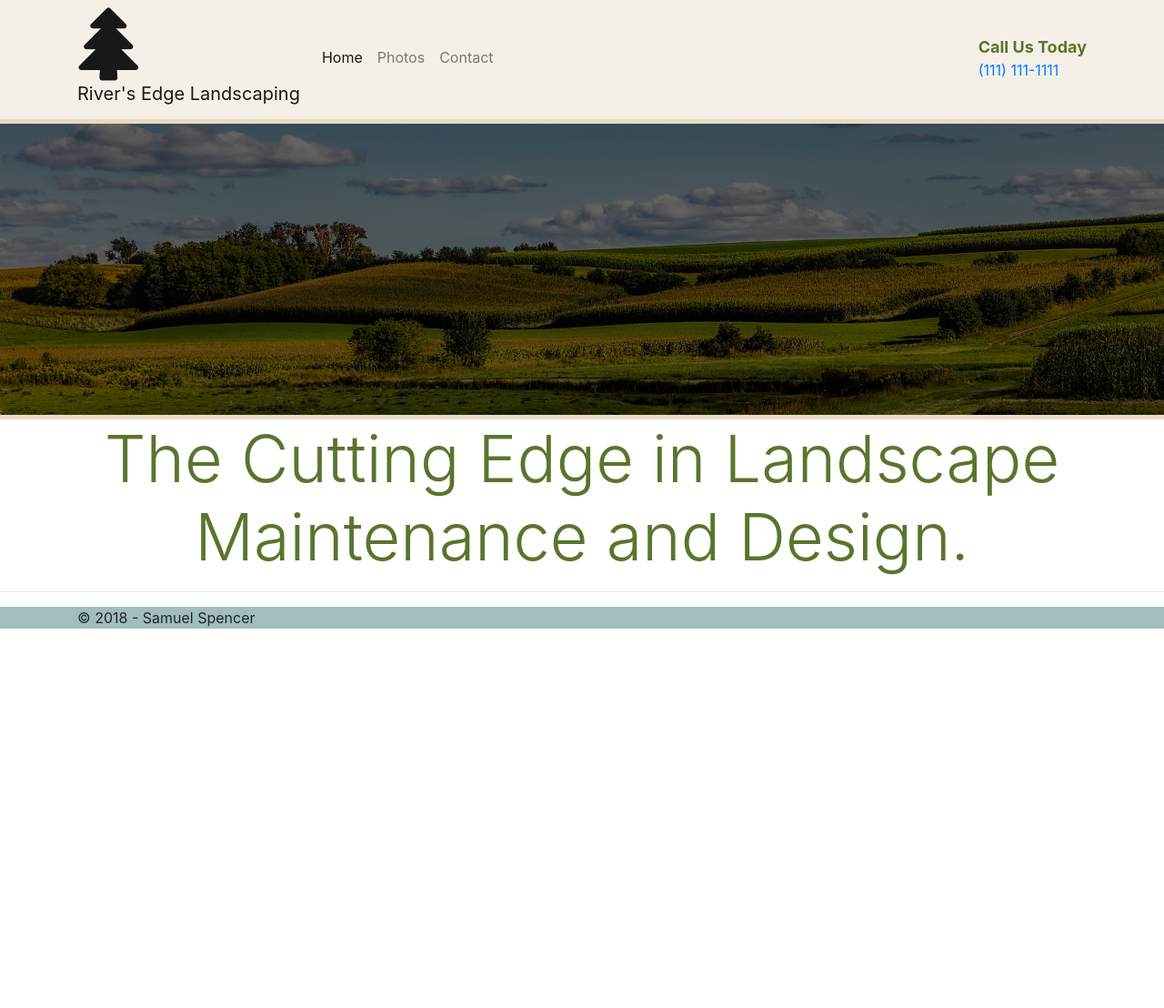
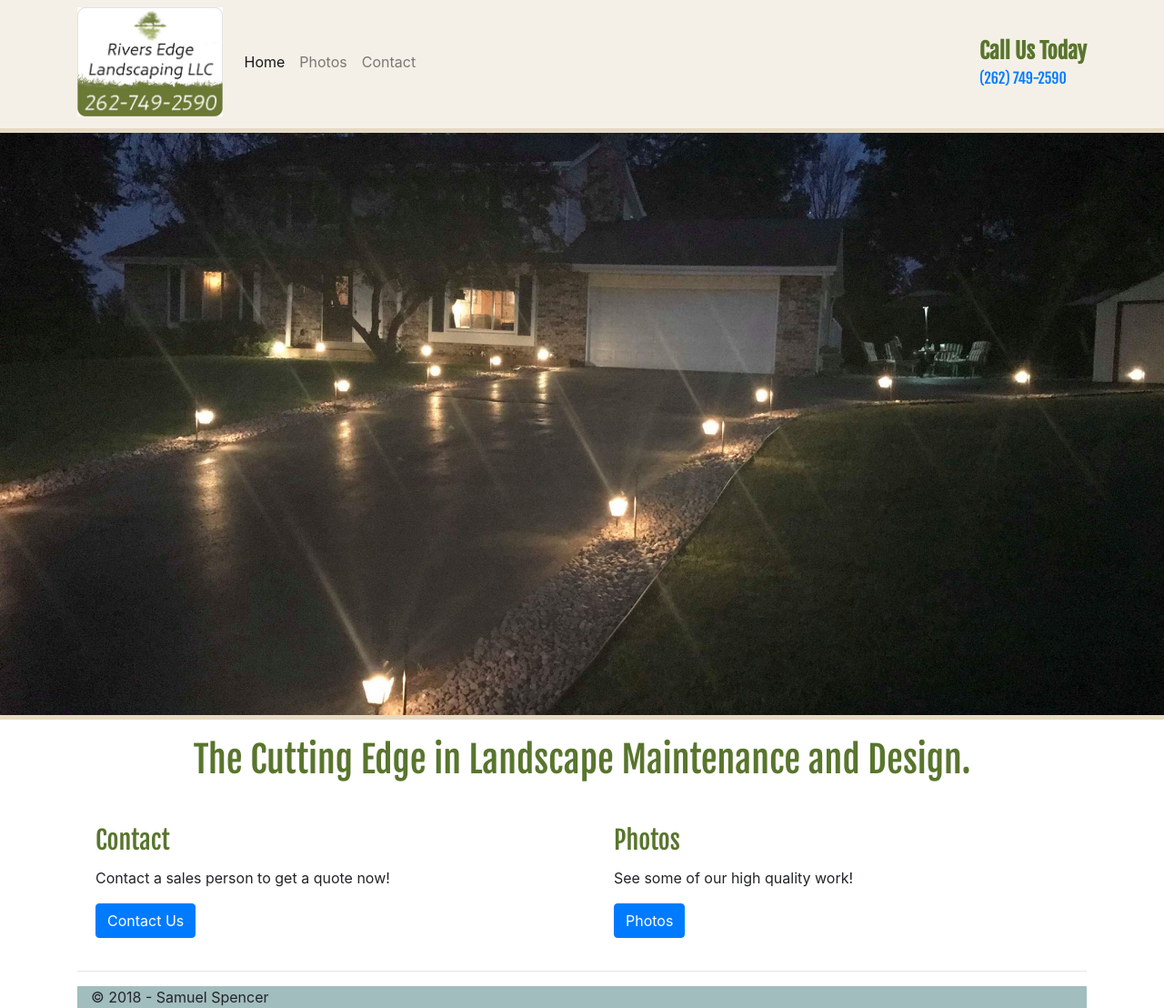
Before and after one commit to spencersa/LandscapeSite, a website: page index.html in a window 1280 px wide. Shown: the part 5-1113 px from the top of the page at 91% size. Before the commit the page ends 800 px from the top, so only its background shows below. Drawn offline with nearby package versions, Linux system fonts and the light colour scheme.

Commit message:
make the website so much beter

```diff
--- a/contact.html
+++ b/contact.html
@@ -11,7 +11,7 @@
     <link rel="stylesheet" href="./node_modules/bootstrap/dist/css/bootstrap.css" />
     <link rel="stylesheet" href="./node_modules/font-awesome/css/font-awesome.min.css" />
     <link rel="stylesheet" href="./css/site.css" />
-
+    <link href="https://fonts.googleapis.com/css?family=Fjalla+One" rel="stylesheet">
     <script src="./node_modules/bootstrap/dist/js/bootstrap.js"></script>
     <script src="./js/site.js"></script>
 </head>
@@ -21,8 +21,7 @@
     <nav class="navbar navbar-expand-lg navbar-light scrolling-navbar boarder-bottom">
          <div class="container">
              <a class="navbar-brand" href="#">
-                 <i class="fa fa-tree fa-4x" aria-hidden="true"></i>
-                 <div>River's Edge Landscaping</div>
+                 <img class="logo img-responsive" src="./content/icon.jpg" alt="">
              </a>
              <button class="navbar-toggler" type="button" data-toggle="collapse" data-target="#navbarSupportedContent" aria-controls="navbarSupportedContent" aria-expanded="false" aria-label="Toggle navigation">
                  <span class="navbar-toggler-icon"></span>
@@ -46,7 +45,7 @@
                              Call Us Today
                          </span>
                          <span class="text-color">
-                             <a href="tel:111-111-1111">(111) 111-1111</a>
+                             <a href="tel:262-749-2590">(262) 749-2590</a>
                          </span>
                      </li>
                  </ul>
@@ -59,7 +58,7 @@
         <div class="row">
             <div class="col-md-2"></div>
             <div class="col-md-8">
-                <h2>Contact Us</h2>
+                <h1 class="text-color">Contact Us</h1>
             </div>
             <div class="col-md-2"></div>
         </div>
--- a/css/site.css
+++ b/css/site.css
@@ -8,7 +8,7 @@ html, body {
 }
 
 header.masthead {
-    background: url('../content/stockPhoto.jpg') no-repeat center center scroll;
+    background: url('../content/headPhoto.jpg') no-repeat center center scroll;
     -webkit-background-size: cover;
     -moz-background-size: cover;
     background-size: cover;
@@ -18,12 +18,11 @@ header.masthead {
 header.masthead > .overlay {
     padding: 5rem 0;
     text-align: center;
-    background: rgba(0, 0, 0, 0.6);
 }
 
 @media (min-width: 992px) {
     header.masthead > .overlay {
-        padding: 10rem 0;
+        padding: 20rem 0;
     }
 }
 
@@ -51,19 +50,20 @@ nav {
 
 .telephone-span {
     display: block;
-    font-size: 18px;
+    font-size: 24px;
     font-weight: bold;
 }
 
 .text-color {
     color: #59752d;
+    font-family: 'Fjalla One', sans-serif;
 }
 
 .nav-link{
     color: #59752d;
 }
 
-.text-center{
+.text-center {
     text-align: center;
 }
 
@@ -74,7 +74,21 @@ footer {
   background-color: #a2bdbe;
 }
 
-.image-thumbnail{
-    width: 7rem;
-    border-radius: 4px;
+.row-padding {
+    padding: 10px;
 }
+
+.row-padding-2x {
+    padding: 20px;
+}
+
+.container  .img-responsive {
+    display: block;
+    width: auto;
+    max-height: 100%;
+}
+
+.logo {
+    width: 140px;
+    height: 120px;
+}
--- a/index.html
+++ b/index.html
@@ -11,7 +11,7 @@
     <link rel="stylesheet" href="./node_modules/bootstrap/dist/css/bootstrap.css" />
     <link rel="stylesheet" href="./node_modules/font-awesome/css/font-awesome.min.css" />
     <link rel="stylesheet" href="./css/site.css" />
-
+    <link href="https://fonts.googleapis.com/css?family=Fjalla+One" rel="stylesheet">
     <script src="./node_modules/bootstrap/dist/js/bootstrap.js"></script>
     <script src="./js/site.js"></script>
 </head>
@@ -21,8 +21,7 @@
     <nav class="navbar navbar-expand-lg navbar-light scrolling-navbar boarder-bottom">
          <div class="container">
              <a class="navbar-brand" href="#">
-                 <i class="fa fa-tree fa-4x" aria-hidden="true"></i>
-                 <div>River's Edge Landscaping</div>
+                 <img class="logo img-responsive" src="./content/icon.jpg" alt="">
              </a>
              <button class="navbar-toggler" type="button" data-toggle="collapse" data-target="#navbarSupportedContent" aria-controls="navbarSupportedContent" aria-expanded="false" aria-label="Toggle navigation">
                  <span class="navbar-toggler-icon"></span>
@@ -46,7 +45,7 @@
                              Call Us Today
                          </span>
                          <span class="text-color">
-                             <a href="tel:111-111-1111">(111) 111-1111</a>
+                             <a href="tel:262-749-2590">(262) 749-2590</a>
                          </span>
                      </li>
                  </ul>
@@ -56,15 +55,32 @@
 
     <header class="masthead img-rounded boarder-bottom">
         <div class="overlay">
-            <div class="container">
-            </div>
         </div>
     </header>
 
     <div class="container" style="background-color: white">
-        <h1 class="text-color text-center display-3">
-            The Cutting Edge in Landscape Maintenance and Design.
-        </h1>
+        <div class="row row-padding-2x">
+            <div class="col-md-12">
+                <h1 class="text-color text-center">
+                    The Cutting Edge in Landscape Maintenance and Design.
+                </h1>
+            </div>
+        </div>
+        <div class="row">
+            <div class="col-md-6">
+                <div class="card-body">
+                <h3 class="card-title text-color">Contact</h3>
+                <p class="card-text">Contact a sales person to get a quote now!</p>
+                <a href="contact.html" class="btn btn-primary">Contact Us</a>
+            </div>
+            </div>
+            <div class="col-md-6">
+                <div class="card-body">
+                <h3 class="card-title text-color">Photos</h3>
+                <p class="card-text">See some of our high quality work!</p>
+                <a href="photos.html" class="btn btn-primary">Photos</a>
+            </div>
+        </div>
     </div>
 
     <hr>
```
Also changed, not shown: photos.html (+34 -9 lines), thankyou.html (+13 -14 lines), content/headPhoto.jpg (added), content/icon.jpg (added), 3 other files.
